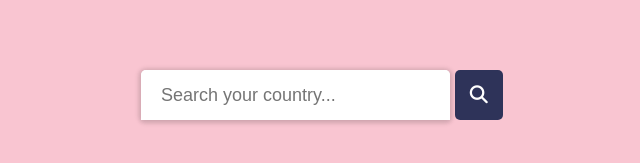
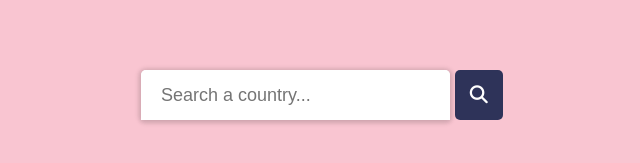
Before and after one commit to Camille846/Autocomplete-Search, a plain HTML site: page index.html in a window 1280 px wide. Shown: the part 305-468 px from the top of the page, 318-958 px from the left. Drawn offline with Linux system fonts and the light colour scheme.

Commit message:
Update index.html

```diff
--- a/index.html
+++ b/index.html
@@ -12,7 +12,7 @@
     <div class="search__container">
         <div class="search__input">
             <a href="" target="_blank" hidden></a>
-            <input type="text" placeholder="Search your country..." id="search">
+            <input type="text" placeholder="Search a country..." id="search">
             <div class="autocomplete__box"></div>
         </div>
         <div class="search__icon" id="icon" onclick="redirectSearch()">
```
